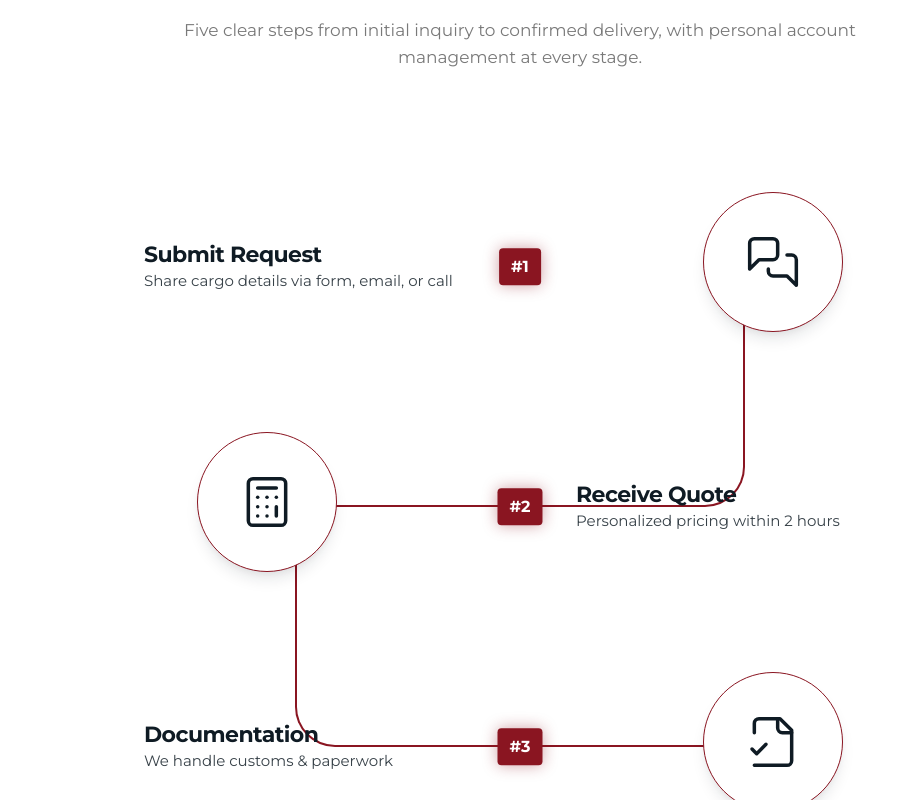
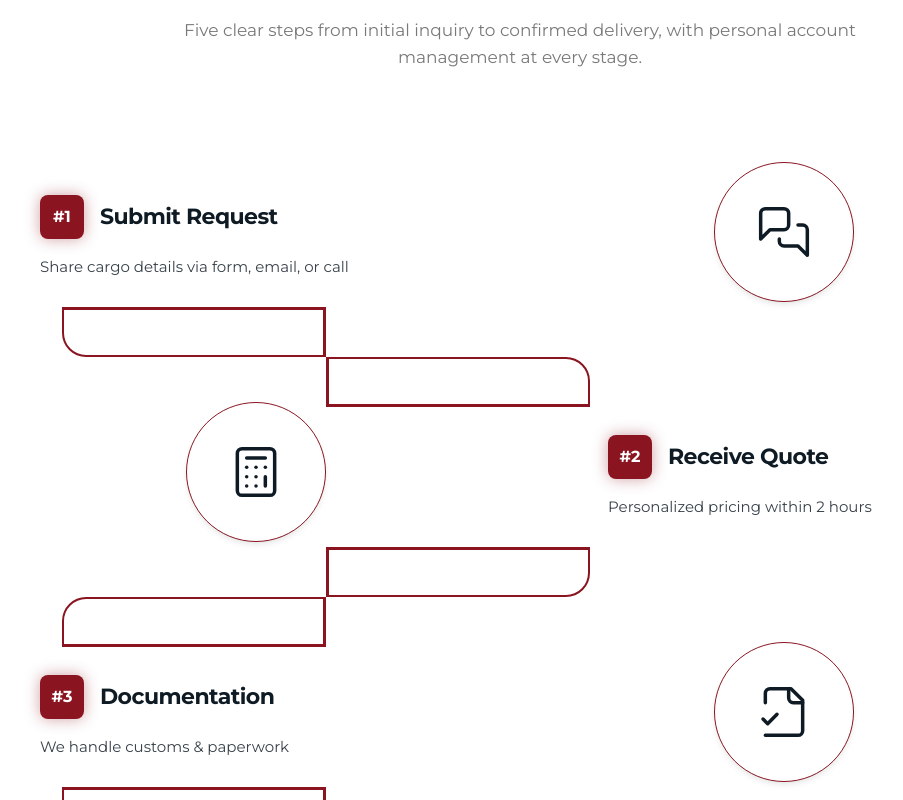
Before and after one commit to Tatul11/cio-logistics-web, a Next.js app: page /en in a window 1280 px wide. Shown: the part 5740-6540 px from the top of the page, without its empty margins (120-1023 px from the left). Built offline with nearby package versions, Linux system fonts and the light colour scheme.

Commit message:
UI Architecture: Rebuild timeline to match reference weave layout with S-curve connectors spanning across rows

```diff
--- a/src/components/ProcessTimeline/ProcessTimeline.module.css
+++ b/src/components/ProcessTimeline/ProcessTimeline.module.css
@@ -1,9 +1,9 @@
 .timelineContainer {
-  max-width: 900px;
+  max-width: 1000px;
   margin: 0 auto;
   display: flex;
   flex-direction: column;
-  padding: 20px 0 60px 0;
+  padding: 40px 20px 80px 20px;
   overflow: hidden;
 }
 
@@ -11,9 +11,7 @@
   display: flex;
   align-items: center;
   justify-content: space-between;
-  gap: 64px;
-  position: relative;
-  height: 240px;
+  width: 100%;
 }
 
 .rowEven {
@@ -24,30 +22,23 @@
   flex-direction: row-reverse;
 }
 
-.textContent {
-  flex: 1;
+.textCol {
+  width: 45%;
   display: flex;
+  flex-direction: column;
   z-index: 2;
 }
 
-.rowEven .textContent {
-  justify-content: flex-end;
-  padding-right: 48px; /* space between text and badge */
+.rowEven .textCol {
+  padding-right: 40px;
 }
 
-.rowOdd .textContent {
-  justify-content: flex-start;
-  padding-left: 48px; /* space between text and badge */
+.rowOdd .textCol {
+  padding-left: 40px;
 }
 
-.textInner {
-  max-width: 320px;
-  width: 100%;
-  text-align: left;
-}
-
-.iconContent {
-  flex: 1;
+.iconCol {
+  width: 45%;
   display: flex;
   justify-content: center;
   z-index: 2;
@@ -61,15 +52,22 @@
 }
 
 .numberBadge {
-  background: #8A1521; /* Burgundy color from screenshot */
+  background: #8A1521;
   color: white;
   font-weight: 700;
   font-size: 16px;
-  padding: 6px 12px;
-  border-radius: 4px;
+  width: 44px;
+  height: 44px;
+  border-radius: 8px;
   display: inline-flex;
   align-items: center;
   justify-content: center;
+  flex-shrink: 0;
+  transition: box-shadow 0.5s ease;
+}
+
+.activeStep .numberBadge {
+  box-shadow: 0 0 15px rgba(138, 21, 33, 0.4);
 }
 
 .title {
@@ -95,86 +93,82 @@
   justify-content: center;
   box-shadow: var(--shadow-md);
   border: 1px solid var(--border);
-  transition: transform 0.5s cubic-bezier(0.4, 0, 0.2, 1), box-shadow 0.5s cubic-bezier(0.4, 0, 0.2, 1), border-color 0.5s cubic-bezier(0.4, 0, 0.2, 1);
+  transition: transform 0.5s ease, border-color 0.5s ease;
 }
 
-.stepRow:hover .iconBox, .activeStep .iconBox {
+.activeStep .iconBox {
   transform: translateY(-5px);
-  box-shadow: var(--shadow-lg);
   border-color: #8A1521;
 }
 
 /* Connectors */
-.connector {
-  position: absolute;
-  top: 50%;
-  width: 50%;
-  height: 100%;
-  z-index: 1;
-  transition: border-color 0.8s ease-in-out, border-style 0.8s ease-in-out;
+.connectorContainer {
+  width: 100%;
+  height: 100px;
 }
 
-.connectorRight {
-  right: 25%;
-  border-right: 2px dashed rgba(138, 21, 33, 0.2);
-  border-bottom: 2px dashed rgba(138, 21, 33, 0.2);
-  border-bottom-right-radius: 40px;
+.sCurve, .zCurve {
+  width: 55%;
+  margin-left: 22px; /* Center of the 44px badge */
+  height: 100%;
 }
 
-.connectorLeft {
-  left: 25%;
-  border-left: 2px dashed rgba(138, 21, 33, 0.2);
-  border-bottom: 2px dashed rgba(138, 21, 33, 0.2);
-  border-bottom-left-radius: 40px;
+.curveTop, .curveBottom {
+  height: 50%;
+  transition: border-color 0.8s ease, border-style 0.8s ease;
 }
 
-.connectorRight.activeConnector {
-  border-right: 2px solid #8A1521;
-  border-bottom: 2px solid #8A1521;
+/* S-Curve (Left to Right) */
+.sCurve .curveTop {
+  width: 50%;
+  border-left: 2px dashed rgba(138, 21, 33, 0.3);
+  border-bottom: 2px dashed rgba(138, 21, 33, 0.3);
+  border-bottom-left-radius: 24px;
+}
+.sCurve .curveBottom {
+  width: 50%;
+  margin-left: 50%;
+  border-top: 2px dashed rgba(138, 21, 33, 0.3);
+  border-right: 2px dashed rgba(138, 21, 33, 0.3);
+  border-top-right-radius: 24px;
 }
 
-.connectorLeft.activeConnector {
-  border-left: 2px solid #8A1521;
-  border-bottom: 2px solid #8A1521;
+/* Z-Curve (Right to Left) */
+.zCurve .curveTop {
+  width: 50%;
+  margin-left: 50%;
+  border-right: 2px dashed rgba(138, 21, 33, 0.3);
+  border-bottom: 2px dashed rgba(138, 21, 33, 0.3);
+  border-bottom-right-radius: 24px;
+}
+.zCurve .curveBottom {
+  width: 50%;
+  border-left: 2px dashed rgba(138, 21, 33, 0.3);
+  border-top: 2px dashed rgba(138, 21, 33, 0.3);
+  border-top-left-radius: 24px;
+}
+
+/* Active Connector States */
+.activeConnector .curveTop,
+.activeConnector .curveBottom {
+  border-color: #8A1521;
+  border-style: solid;
 }
 
 @media (max-width: 768px) {
   .stepRow {
     flex-direction: column !important;
     text-align: center;
-    gap: 24px;
-    height: auto;
-    margin-bottom: 64px;
+    gap: 32px;
   }
-  .titleWrap, .titleWrapOdd {
+  .textCol, .iconCol {
+    width: 100%;
+    padding: 0 !important;
+  }
+  .titleWrap {
     justify-content: center;
-    flex-direction: column;
-    text-align: center;
   }
-  .desc, .descOdd {
-    text-align: center;
-  }
-  .connector {
+  .connectorContainer {
     display: none;
   }
 }
-
-.floatingBadge {
-  position: absolute;
-  top: 50%;
-  z-index: 5;
-}
-
-.rowEven .floatingBadge {
-  left: 50%;
-  transform: translate(-50%, -50%);
-}
-
-.rowOdd .floatingBadge {
-  right: 50%;
-  transform: translate(50%, -50%);
-}
-
-.activeBadge {
-  box-shadow: 0 0 15px rgba(138, 21, 33, 0.4);
-}
--- a/src/components/ProcessTimeline/ProcessTimeline.tsx
+++ b/src/components/ProcessTimeline/ProcessTimeline.tsx
@@ -52,30 +52,34 @@ export default function ProcessTimeline({ dict }: { dict: any }) {
         const isNextActive = activeSteps.includes(index + 1);
 
         return (
-          <div key={index} data-index={index} className={`process-step-row ${styles.stepRow} ${isEven ? styles.rowEven : styles.rowOdd} ${isActive ? styles.activeStep : ''}`}>
-            {/* The line connecting steps */}
-            {index < steps.length - 1 && (
-               <div className={`${styles.connector} ${isEven ? styles.connectorRight : styles.connectorLeft} ${isNextActive ? styles.activeConnector : ''}`}></div>
-            )}
+          <React.Fragment key={index}>
+            <div data-index={index} className={`process-step-row ${styles.stepRow} ${isEven ? styles.rowEven : styles.rowOdd} ${isActive ? styles.activeStep : ''}`}>
 
-            {/* Floating Number Badge */}
-            <div className={styles.floatingBadge}>
-               <span className={`${styles.numberBadge} ${isActive ? styles.activeBadge : ''}`}>{step.num}</span>
-            </div>
+              <div className={styles.textCol}>
+                <div className={styles.titleWrap}>
+                  <span className={styles.numberBadge}>{step.num}</span>
+                  <h3 className={styles.title}>{step.title}</h3>
+                </div>
+                <p className={styles.desc}>{step.desc}</p>
+              </div>
 
-            <div className={styles.textContent}>
-              <div className={styles.textInner}>
-                <h3 className={styles.title}>{step.title}</h3>
-                <p className={styles.desc}>{step.desc}</p>
+              <div className={styles.iconCol}>
+                 <div className={styles.iconBox}>
+                    {step.icon}
+                 </div>
               </div>
             </div>
 
-            <div className={styles.iconContent}>
-               <div className={styles.iconBox}>
-                  {step.icon}
+            {/* The line connecting steps */}
+            {index < steps.length - 1 && (
+               <div className={`${styles.connectorContainer} ${isNextActive ? styles.activeConnector : ''}`}>
+                  <div className={isEven ? styles.sCurve : styles.zCurve}>
+                    <div className={styles.curveTop}></div>
+                    <div className={styles.curveBottom}></div>
+                  </div>
                </div>
-            </div>
-          </div>
+            )}
+          </React.Fragment>
         );
       })}
     </div>
```
